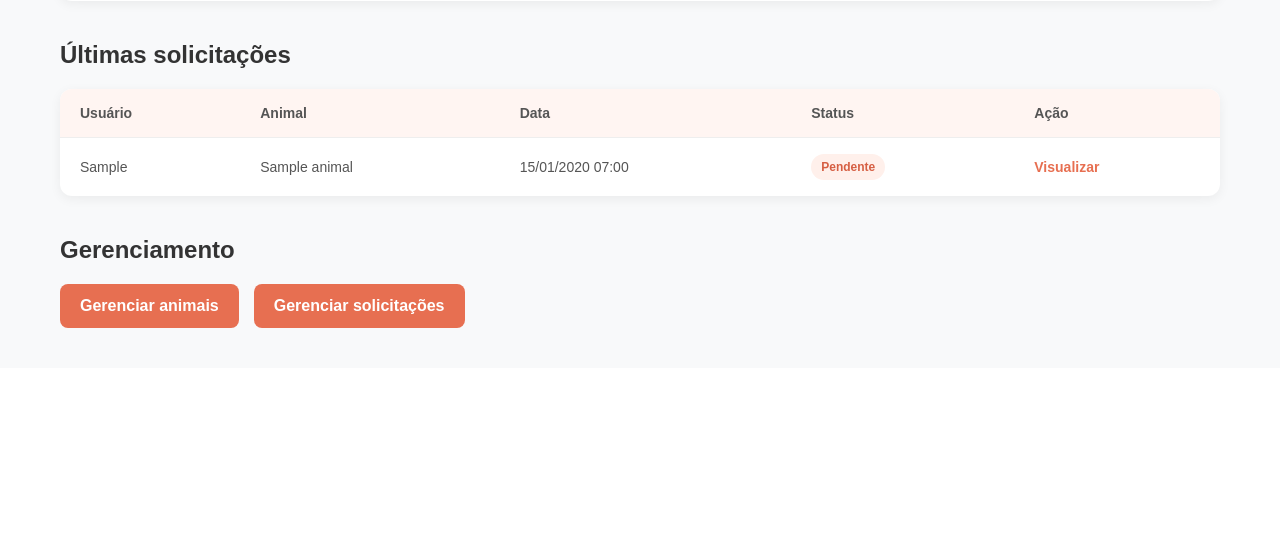
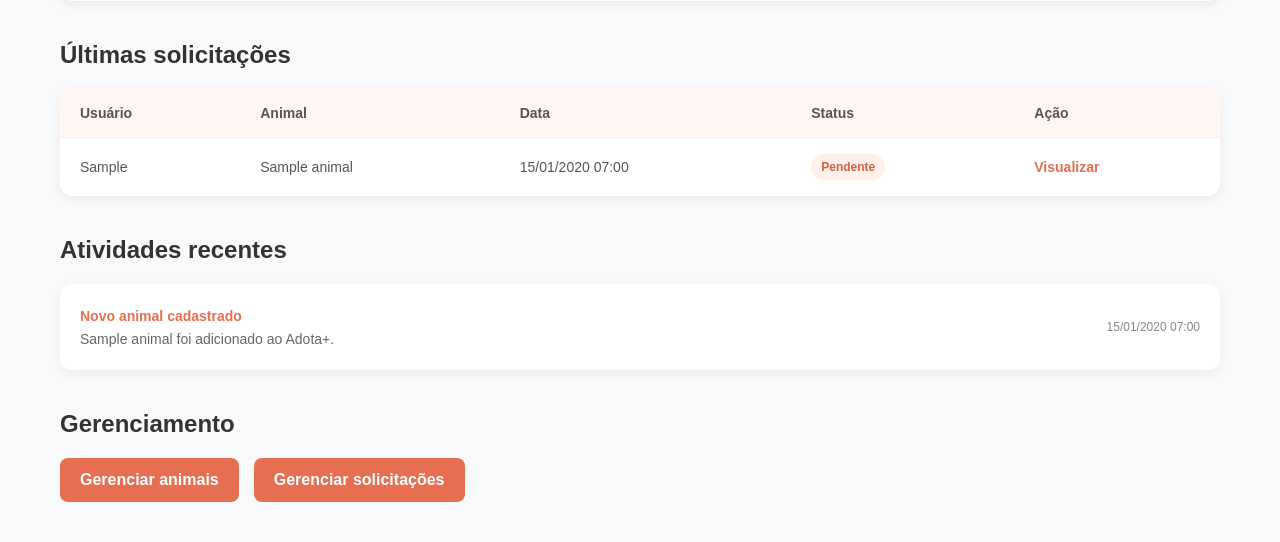
Before and after one commit to igoroliveira77/AdotaMais, a Django app: page /painel-administrativo/ in a window 1280 px wide. Shown: the part 1029-1571 px from the top of the page. Before the commit the page ends 1357 px from the top, so only its background shows below. Run offline with Django 5.2, Linux system fonts and the light colour scheme; a user stored in the database is signed in; tables that the repository leaves empty hold one stand-in row (values such as "Sample post").

Commit message:
feat: adiciona atividades recentes ao dashboard

```diff
--- a/core/static/core/css/style.css
+++ b/core/static/core/css/style.css
@@ -967,3 +967,59 @@ footer {
     border-radius: 12px;
     box-shadow: 0 3px 12px rgba(0, 0, 0, 0.06);
 }
+
+/* ATIVIDADES RECENTES */
+
+.admin-atividades {
+    margin-top: 40px;
+}
+
+.admin-atividades h2 {
+    color: #333;
+    margin-bottom: 20px;
+}
+
+.admin-atividade-lista {
+    background-color: #fff;
+    border-radius: 12px;
+    box-shadow: 0 3px 12px rgba(0, 0, 0, 0.06);
+    padding: 5px 20px;
+}
+
+.admin-atividade-item {
+    display: flex;
+    justify-content: space-between;
+    align-items: center;
+    gap: 20px;
+    padding: 18px 0;
+    border-bottom: 1px solid #eee;
+}
+
+.admin-atividade-item:last-child {
+    border-bottom: none;
+}
+
+.admin-atividade-item strong {
+    color: #e76f51;
+    font-size: 14px;
+}
+
+.admin-atividade-item p {
+    color: #666;
+    font-size: 14px;
+    margin: 6px 0 0;
+}
+
+.admin-atividade-item span {
+    color: #888;
+    font-size: 12px;
+    white-space: nowrap;
+}
+
+@media (max-width: 600px) {
+    .admin-atividade-item {
+        align-items: flex-start;
+        flex-direction: column;
+        gap: 8px;
+    }
+}
--- a/core/templates/core/painel_administrativo.html
+++ b/core/templates/core/painel_administrativo.html
@@ -132,6 +132,39 @@
 
         </section>
 
+        <section class="admin-atividades">
+
+            <h2>Atividades recentes</h2>
+
+            {% if ultimos_animais %}
+
+                <div class="admin-atividade-lista">
+
+                    {% for animal in ultimos_animais %}
+
+                        <div class="admin-atividade-item">
+                            <div>
+                                <strong>Novo animal cadastrado</strong>
+                                <p>{{ animal.nome }} foi adicionado ao Adota+.</p>
+                            </div>
+
+                            <span>
+                                {{ animal.data_cadastro|date:"d/m/Y H:i" }}
+                            </span>
+                        </div>
+
+                    {% endfor %}
+
+                </div>
+
+            {% else %}
+
+                <p>Nenhuma atividade registrada.</p>
+
+            {% endif %}
+
+        </section>
+
         <section class="admin-acessos">
             <h2>Gerenciamento</h2>
 
--- a/core/views.py
+++ b/core/views.py
@@ -214,6 +214,10 @@ def painel_administrativo(request):
         'ultimas_solicitacoes': SolicitacaoAdocao.objects.select_related(
             'usuario', 'animal'
         ).order_by('-data_solicitacao')[:5],
+
+        'ultimos_animais': Animal.objects.order_by(
+        '-data_cadastro'
+        )[:5],
     }
 
     contexto['dados_grafico'] = {
```
